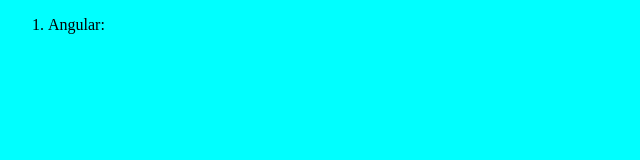
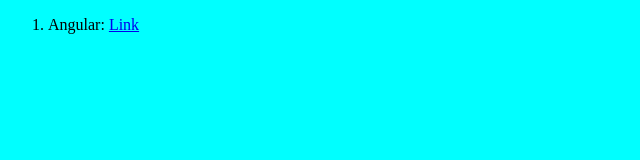
Before and after one commit to ashutosh7889/CG-2, a plain HTML site: page index.html in a window 1280 px wide. Shown: the full height of the page, 0-640 px from the left. Drawn offline with Linux system fonts and the light colour scheme.

Commit message:
link name

```diff
--- a/index.html
+++ b/index.html
@@ -10,7 +10,7 @@
 <body style="background-color: aqua;">
     <ol>
         <li>Angular:
-            <a href="Angular.html"></a>
+            <a href="Angular.html">Link</a>
         </li>
     </ol>
 </body>
```
